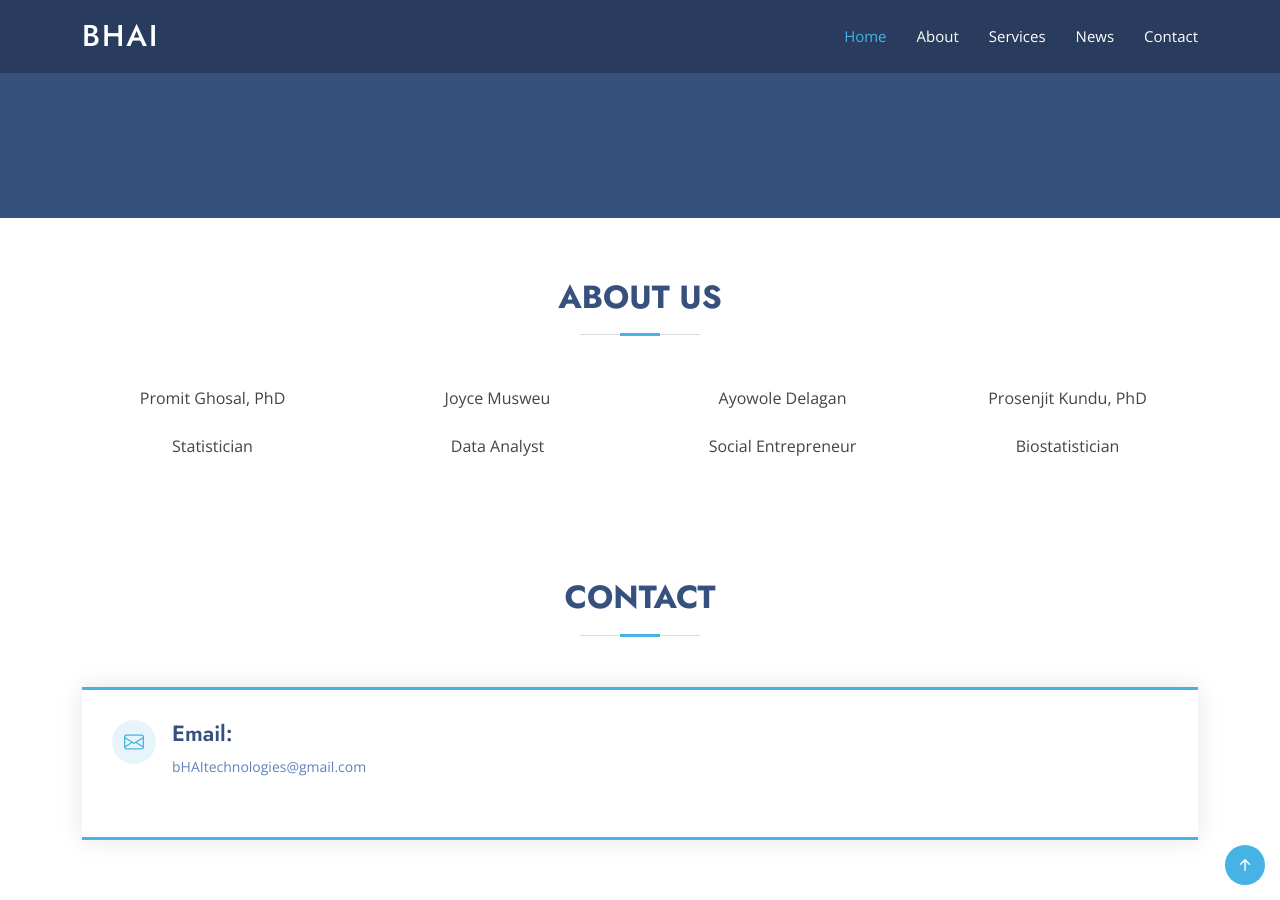
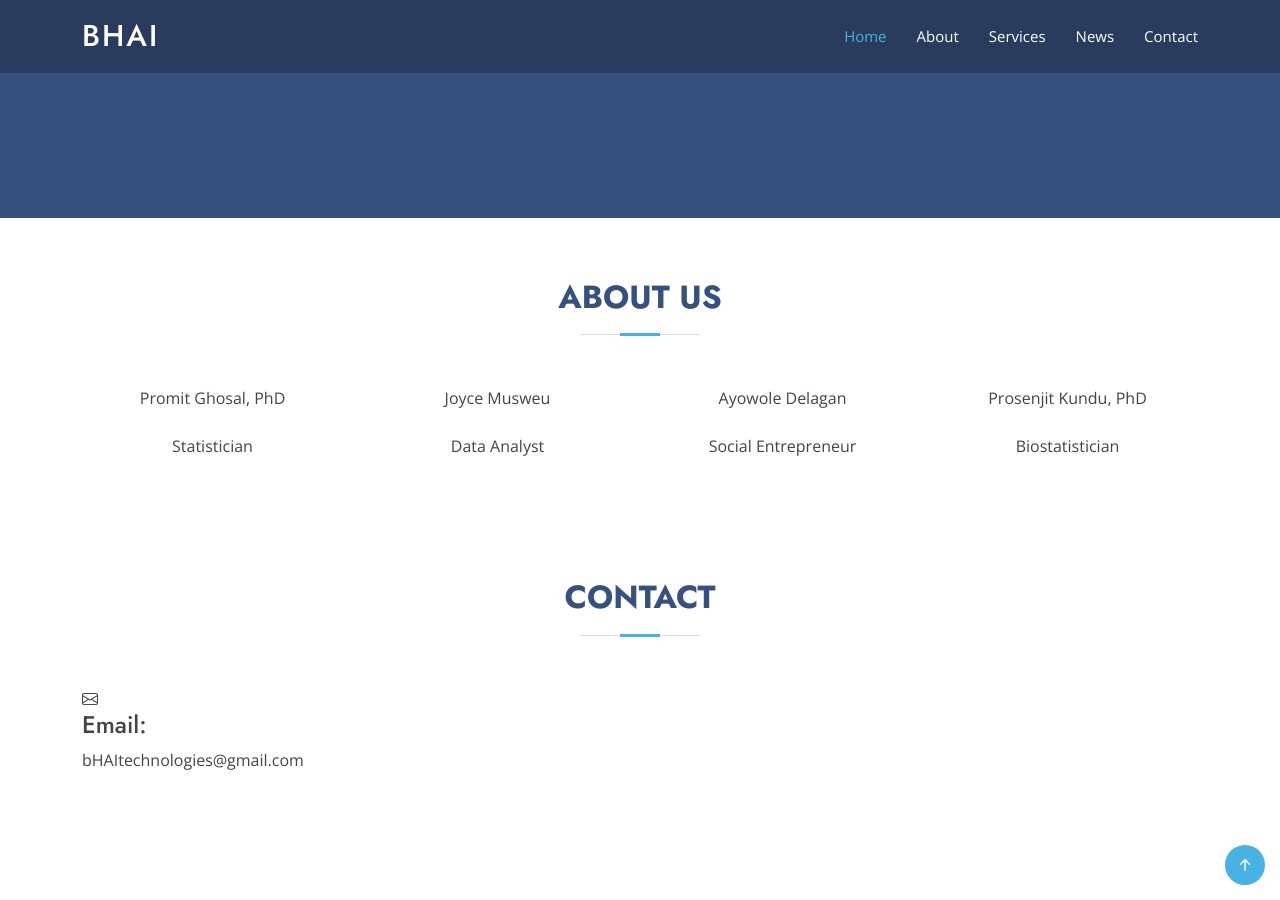
Before and after one commit to betterhealthusingAI/betterhealthusingAI.github.io, a Jekyll site: the page built from index.html, in a window 1280 px wide and 900 px high, scrolled down 502 px. Built offline with Jekyll 4.4.1, drawn with Linux system fonts in a browser that asks for light colours.

Commit message:
Update design_one.html

```diff
--- a/_layouts/design_one.html
+++ b/_layouts/design_one.html
@@ -114,16 +114,13 @@
         <div class="row">
 
           <div class="col-lg-12">
-            <div class="info">
 
-              <div class="email">
+
                 <i class="bi bi-envelope"></i>
                 <h4>Email:</h4>
                 <p>bHAItechnologies@gmail.com</p>
-              </div>
 
 
-            </div>
 
           </div>
 
```
